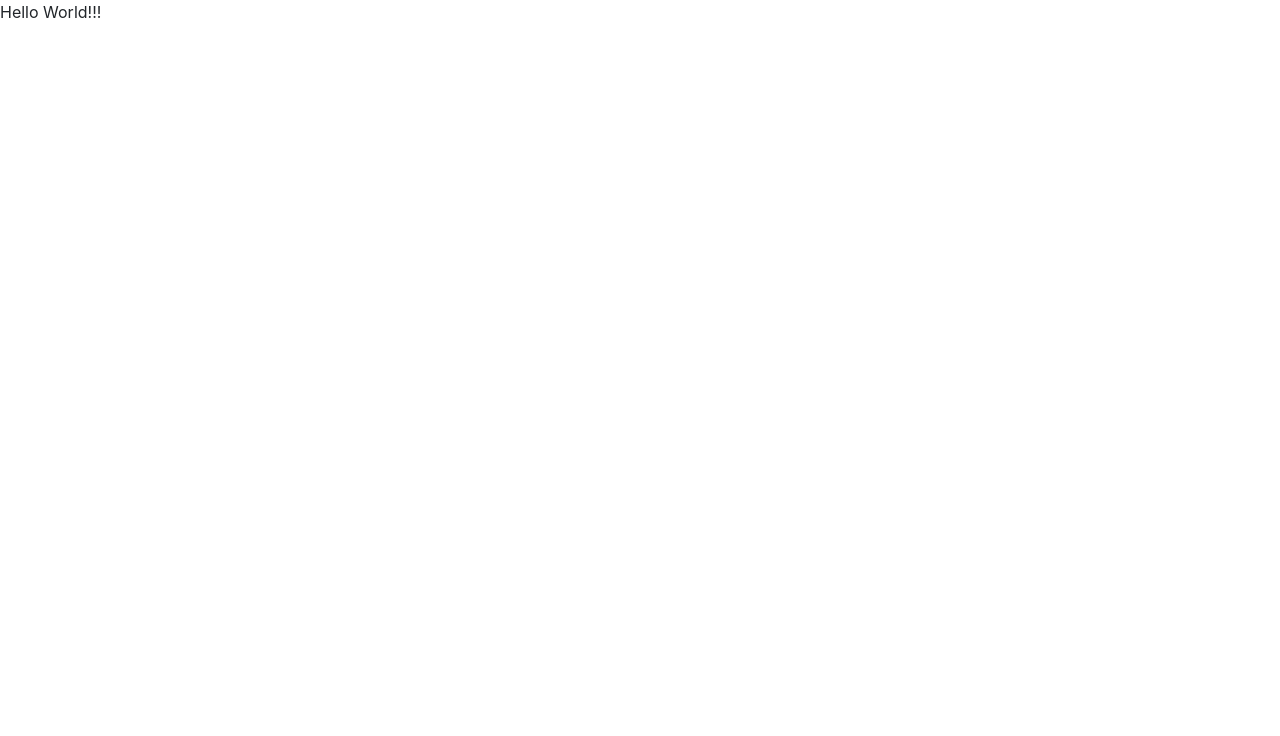
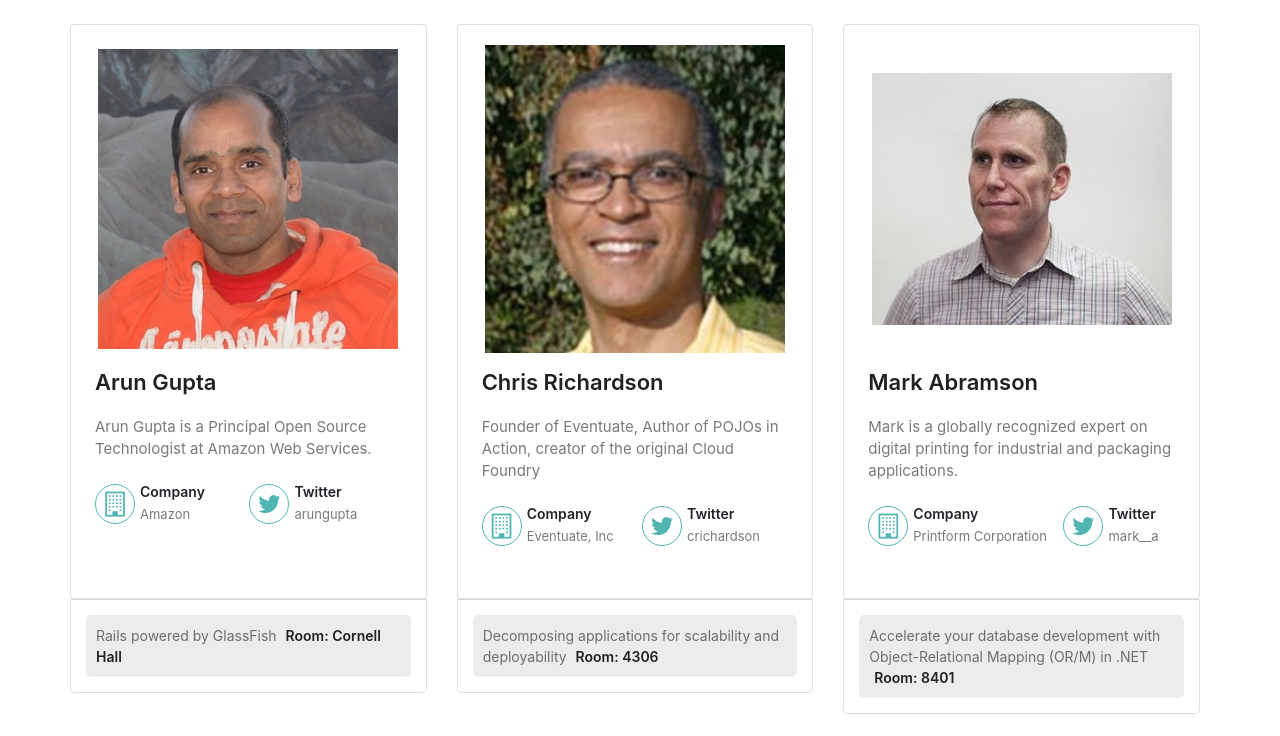
Before and after one commit to mixnov/react0, a Next.js app: page / in a window 1280 px wide. Shown: the top 736 px of the page. Built offline with nearby package versions, Linux system fonts and the light colour scheme.

Commit message:
The app with no state

```diff
--- a/pages/index.js
+++ b/pages/index.js
@@ -1,7 +1,18 @@
+import { data } from "../SpeakerData";
+import Speaker from "../src/components/Speaker";
+
 const IndexPage = () => {
     return (
-        <div>Hello World!!!</div>
+        <div className="container speakers-list">
+            <div className="row">
+                {data.map(function (speaker) {
+                    return (
+                        <Speaker key={speaker.id} speaker={speaker} />
+                    );
+                })}
+            </div>
+        </div>
     );
-}
+};
 
 export default IndexPage;
--- /dev/null
+++ b/src/components/Speaker.js
@@ -0,0 +1,72 @@
+function Session({ title, room }) {
+    return (
+        <span className="session w-100">
+            {title} <strong>Room: {room.name}</strong>
+        </span>
+
+    );
+
+};
+
+function Sessions({ sessions }) {
+    return (
+        <div className="sessionBox card h-250">
+            <Session {...sessions[0]} />
+        </div>
+    );
+}
+
+function SpeakerImage({ id, first, last }) {
+    return (
+        <div className="speaker-img d-flex flex-row justify-content-center align-items-center h-300">
+            <img
+                className="contain-fit"
+                src={`/images/speaker-${id}.jpg`}
+                width="300"
+                alt={`${first} ${last}`}
+            />
+        </div>
+
+    );
+}
+
+function SpeakerDemographics({ first, last, bio, company, twitterHandle, favorite }) {
+    return (
+        <div className="speaker-info">
+            <div className="d-flex justify-content-between mb-3">
+                <h3 className="text-truncate w-200">
+                    {first} {last}
+                </h3>
+            </div>
+            <div>
+                <p className="card-description">{bio}</p>
+                <div className="social d-flex flex-row mt-4">
+                    <div className="company">
+                        <h5>Company</h5>
+                        <h6>{company}</h6>
+                    </div>
+                    <div className="twitter">
+                        <h5>Twitter</h5>
+                        <h6>{twitterHandle}</h6>
+                    </div>
+                </div>
+            </div>
+        </div>
+    );
+}
+
+function Speaker({ speaker }) {
+    const { id, first, last, sessions } = speaker;
+    return (
+        <div className="col-xs-12 col-sm-12 col-md-6 col-lg-4 col-sm-12 col-xs-12">
+            <div className="card card-height p-4 mt-4">
+                <SpeakerImage id={id} first={first} last={last} />
+                <SpeakerDemographics {...speaker} />
+            </div>
+            <Sessions sessions={sessions} />
+        </div>
+
+    );
+}
+
+export default Speaker;
```
Also changed, not shown: 1 other file (tests, documents, lock files or other folders).
